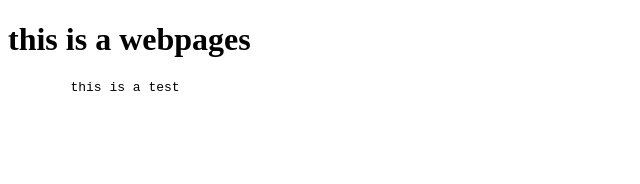
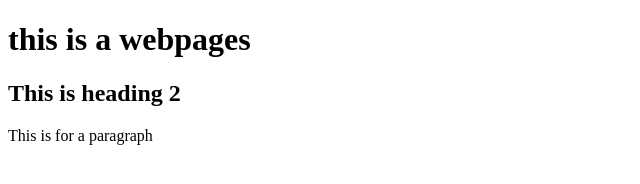
Before and after one commit to u22572521-spec/Project-1, a plain HTML site: page index.html in a window 1280 px wide. Shown: the whole page, without its empty margins (0-640 px from the left). Drawn offline with Linux system fonts and the light colour scheme.

Commit message:
another chnage

```diff
--- a/index.html
+++ b/index.html
@@ -3,10 +3,13 @@
         <title> First web Page</title>
     </head>
     <body>
-    <h1>this is a webpages</h1>
-    <pre>
-        this is a test
-    </pre>
+    <h1 titel = "This is just h1">this is a webpages</h1>
+    <title>  This is the title </title>
+    <h2> This is heading 2 </h2>
+    <p>
+        This is for a paragraph
+    </p>
     </body>
+    <ibrahim></ibrahim>
     </head>
 </html>
```
